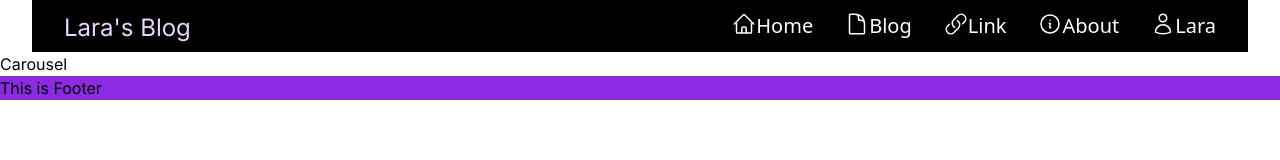
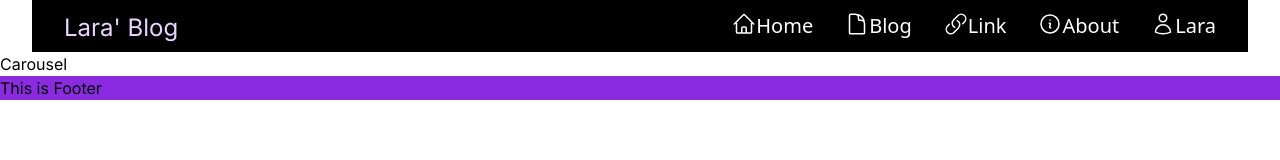
Before and after one commit to AmoseCP/lara.zone, a Next.js app: page / in a window 1280 px wide. Shown: the top 160 px of the page. Built offline with nearby package versions, Linux system fonts and the light colour scheme.

Commit message:
update header

```diff
--- a/app/components/header/Header.tsx
+++ b/app/components/header/Header.tsx
@@ -6,10 +6,9 @@ export default async function Header() {
   return (
     <>
       <div className="ml-8 mr-8 bg-black py-1">
-
         <div className="ml-8 mr-8">
           <div className="text-2xl text-purple-200 mt-2 h-0">
-            <span>Lara's Blog</span>
+            <span>Lara&apos; Blog</span>
           </div>
           <div className="flex justify-end space-x-8 font-sans text-white text-xl mb-2">
             <Link href={'/'} className="flex flex-row space-x-0">
```
